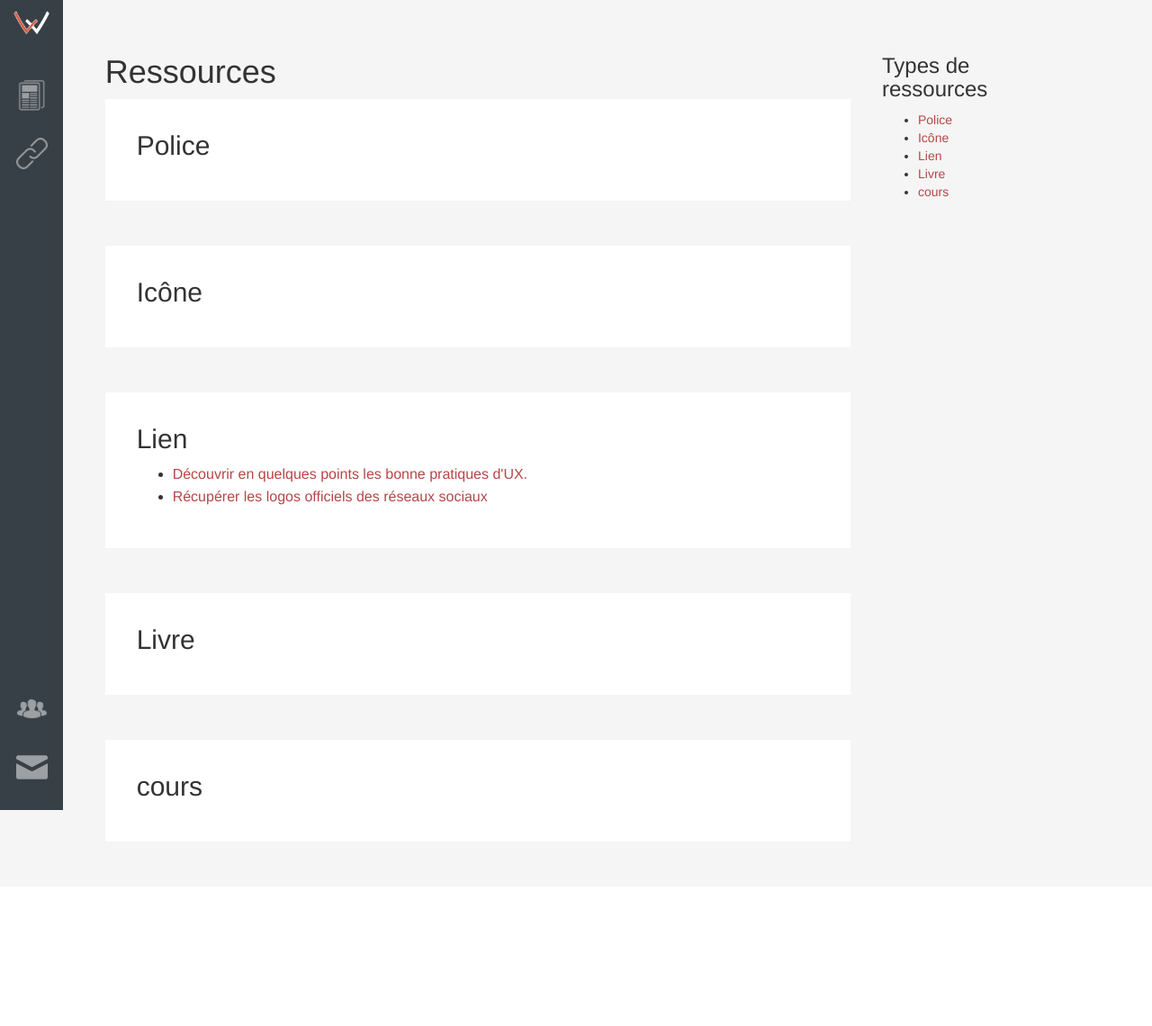
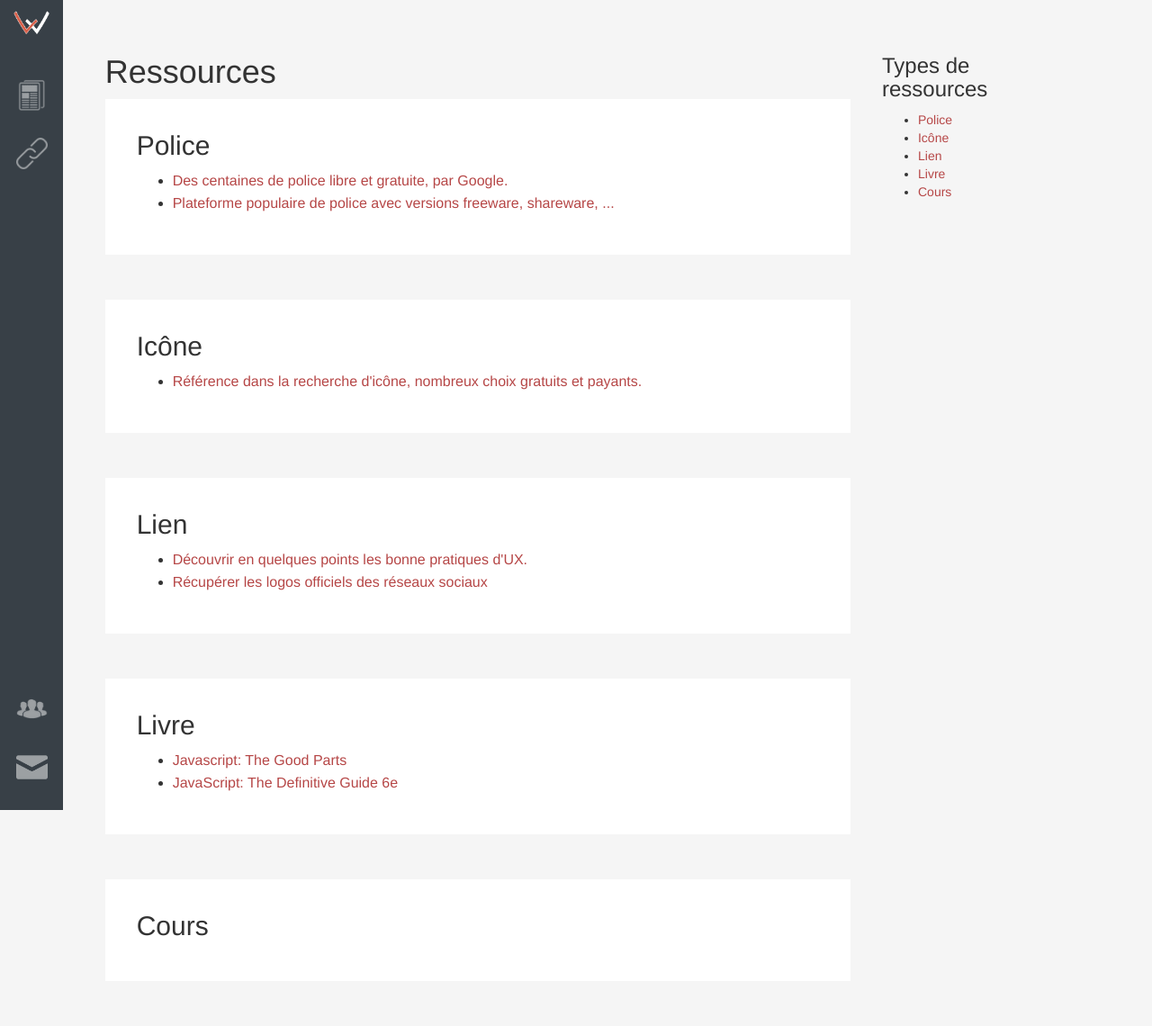
Before and after one commit to Lille-Web/lilleweb.fr, a Jekyll site: the page built from ressources/index.html, in a window 1280 px wide. Shown: the whole page at 90% size. Built offline with Jekyll 4.4.1, drawn with Linux system fonts in a browser that asks for light colours; before the commit the page ends 985 px from its top, so only the background shows below that.

Commit message:
add some ressources

```diff
--- a/_data/ressources.yml
+++ b/_data/ressources.yml
@@ -1,10 +1,19 @@
 font:
   name : Police
   content :
+    googleFont :
+      name : Des centaines de police libre et gratuite, par Google.
+      link : https://www.google.com/fonts
+    dafont :
+      name : Plateforme populaire de police avec versions freeware, shareware, ...
+      link : http://www.dafont.com/fr/
 
 icone:
   name : Icône
   content :
+    iconFinder :
+      name : Référence dans la recherche d'icône, nombreux choix gratuits et payants.
+      link : https://www.iconfinder.com/
 
 link:
   name: Lien
@@ -19,7 +28,13 @@ link:
 livre:
   name: Livre
   content :
+    javascriptTheGoodParts:
+      name : "Javascript: The Good Parts"
+      link: "http://www.amazon.fr/gp/product/0596517742/ref=as_li_ss_tl?ie=UTF8&camp=1642&creative=19458&creativeASIN=0596517742&linkCode=as2&tag=johnathan-21"
+    javascriptTheDefinitiveGuide:
+      name : "JavaScript: The Definitive Guide 6e"
+      link: "http://www.amazon.fr/gp/product/0596805527/ref=as_li_ss_tl?ie=UTF8&camp=1642&creative=19458&creativeASIN=0596805527&linkCode=as2&tag=johnathan-21"
 
 cours:
-  name: cours
+  name: Cours
   content :
```
